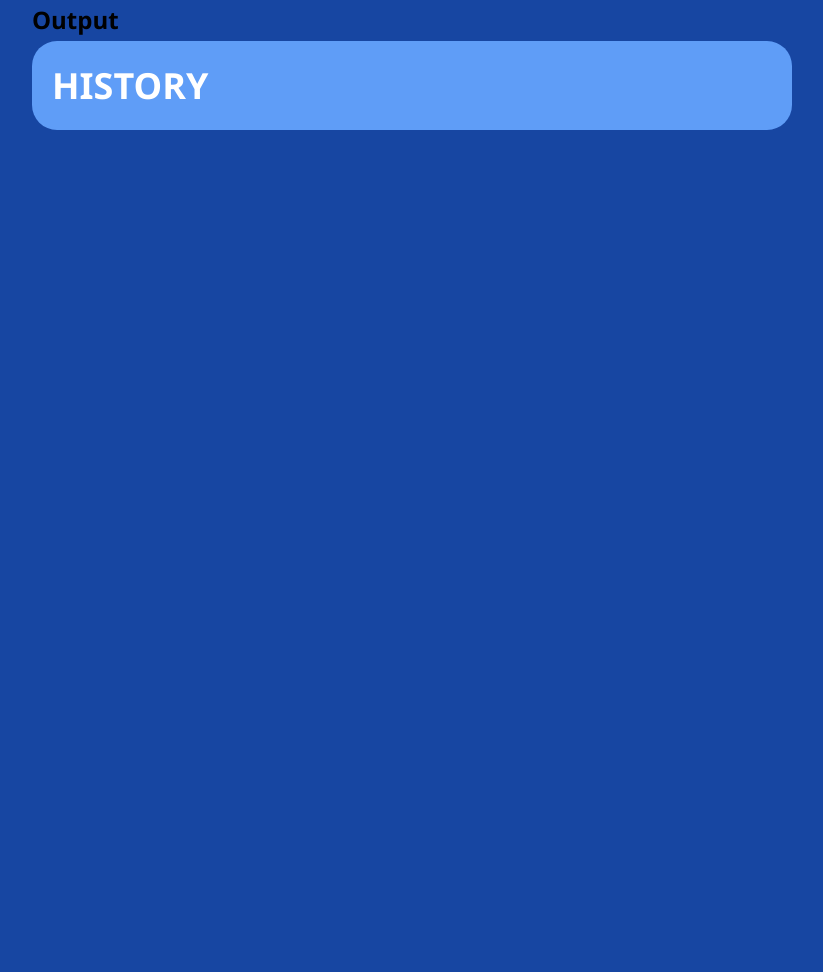
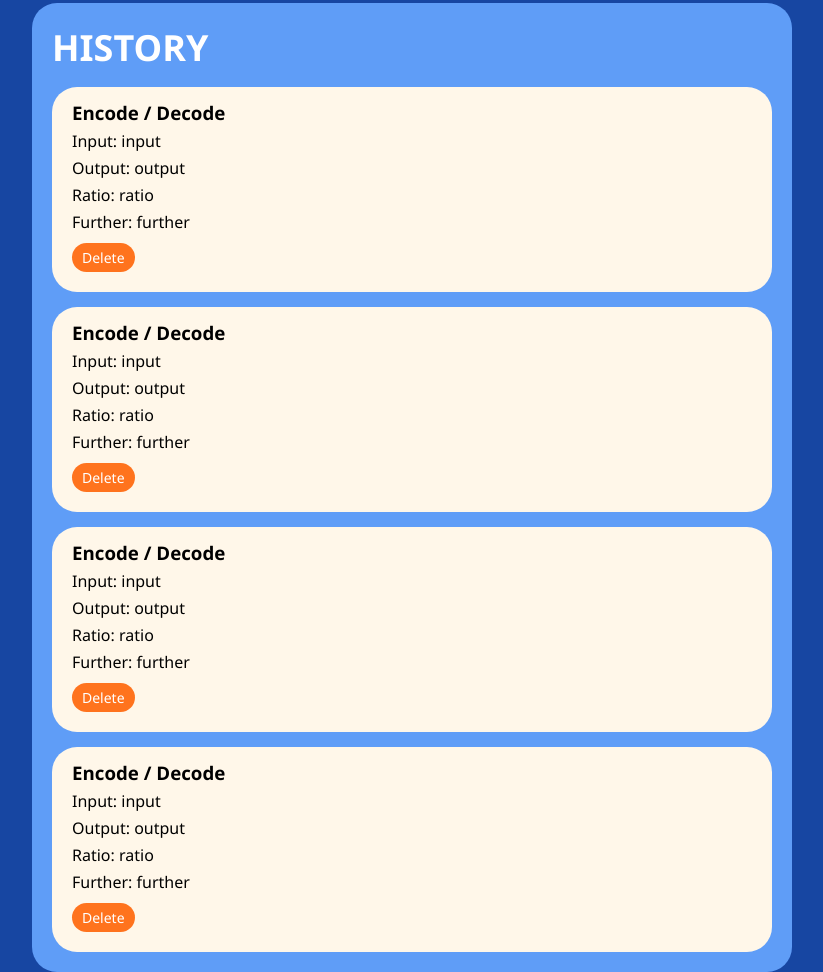
Before and after one commit to Marthenn/lzw-webapp, a plain HTML site: page src/frontend/index.html in a window 1280 px wide. Shown: the part 253-1225 px from the top of the page, without its empty margins (228-1051 px from the left). Before the commit the page ends 800 px from the top, so only its background shows below. Drawn offline with Linux system fonts and the light colour scheme.

Commit message:
feat: remove output

```diff
--- a/src/frontend/index.html
+++ b/src/frontend/index.html
@@ -32,39 +32,46 @@
                 </div>
             </section>
 
-            <section class = "output">
-                <div id = "output-header">
-                    <h2>Output</h2>
-                </div>
-                <div id = "input-text">
-                    <p></p>
-                </div>
-                <div id = "output-text">
-                    <p></p>
-                </div>
-                <div id = "ratio-text">
-                    <p></p>
-                </div>
-            </section>
-
             <section class = "history">
                 <div id = "history-header">
                     <h2>HISTORY</h2>
                 </div>
                 <div id = "history-list">
-                    <!--
-                    <article class = "history_item">
+                    <article class = "history-item">
                         <h3>Encode / Decode</h3>
                         <p>Input: <span>input</span></p>
                         <p>Output: <span>output</span></p>
                         <p>Ratio: <span>ratio</span></p>
                         <p>Further: <span>further</span></p>
-                        <div class = "delete-button">
-                            <button class = "delete-button">Delete</button>
-                        </div>
+                        <button class = "delete-button">Delete</button>
                     </article>
-                    -->
+                    <article class = "history-item">
+                        <h3>Encode / Decode</h3>
+                        <p>Input: <span>input</span></p>
+                        <p>Output: <span>output</span></p>
+                        <p>Ratio: <span>ratio</span></p>
+                        <p>Further: <span>further</span></p>
+                        <button class = "delete-button">Delete</button>
+                    </article>
+                    <article class = "history-item">
+                        <h3>Encode / Decode</h3>
+                        <p>Input: <span>input</span></p>
+                        <p>Output: <span>output</span></p>
+                        <p>Ratio: <span>ratio</span></p>
+                        <p>Further: <span>further</span></p>
+                        <button class = "delete-button">Delete</button>
+                    </article>
+                    <article class = "history-item">
+                        <h3>Encode / Decode</h3>
+                        <p>Input: <span>input</span></p>
+                        <p>Output: <span>output</span></p>
+                        <p>Ratio: <span>ratio</span></p>
+                        <p>Further: <span>further</span></p>
+                        <button class = "delete-button">Delete</button>
+                    </article>
                 </div>
             </section>
         </main>
+        <script src="script.js"></script>
     </body>
+</html>
```
